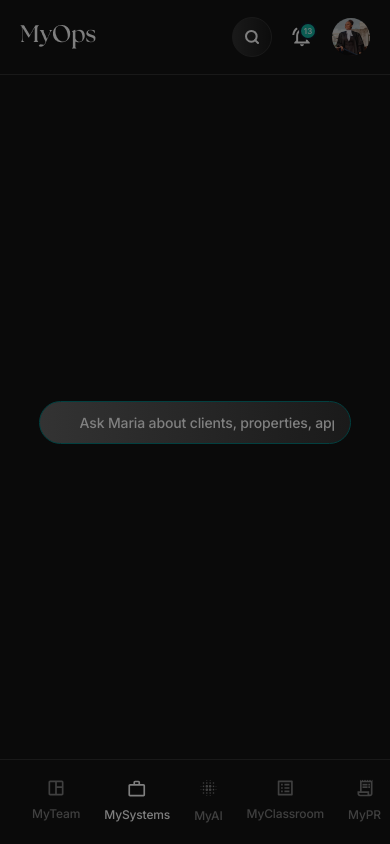
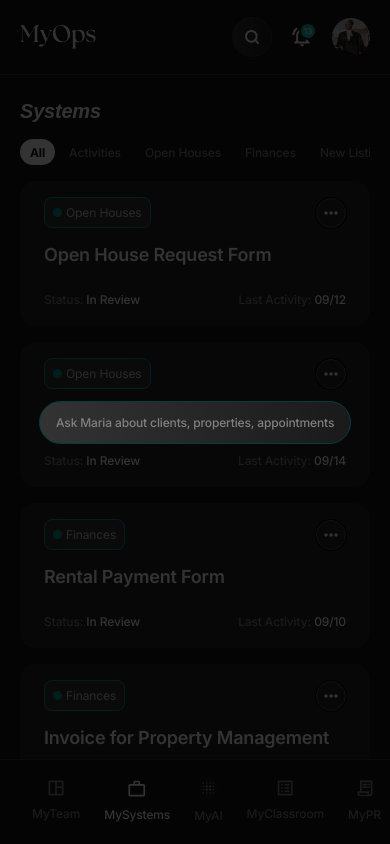
Before and after one commit to Webgenius0/atomana-react, a React (Vite) app: page /my-systems in a window 390 px wide. Both pictures are taken after a click on the button 252 px from the left and 37 px from the top of the page. Shown: the top 844 px of the page. Built offline with nearby package versions, Linux system fonts and the light colour scheme; a web font is replaced by a local one.

Commit message:
completed card responsive

```diff
--- a/src/assets/styles.css
+++ b/src/assets/styles.css
@@ -167,6 +167,15 @@ body {
 
 /* calender */
 
+.scrollbar-none {
+  -ms-overflow-style: none; /* IE and Edge */
+  scrollbar-width: none; /* Firefox */
+}
+
+.scrollbar-none::-webkit-scrollbar {
+  display: none; /* Chrome, Safari, and Opera */
+}
+
 @media screen and (max-width: 1550px) {
   .my-container {
     padding: 0 20px;
@@ -179,7 +188,7 @@ body {
   }
 
   .tab {
-    @apply py-[2.5px] px-2.5 text-center font-medium leading-[21px] tracking-[-0.12px] bg-inherit border-none cursor-pointer duration-300 ease-linear text-xs rounded-full active:scale-95 text-secondary hover:bg-light hover:text-dark;
+    @apply py-[2.5px] px-2.5 text-center font-medium leading-[21px] tracking-[-0.12px] bg-inherit border-none cursor-pointer duration-300 ease-linear text-xs rounded-full active:scale-95 text-secondary hover:bg-light hover:text-dark whitespace-nowrap;
   }
 
   .tab.active {
@@ -202,7 +211,6 @@ body {
     @apply flex flex-col md:flex-row items-center justify-center gap-[7px] text-secondary hover:text-light md:hover:text-dark hover:bg-inherit md:hover:bg-light text-[12px] sm:text-[13px] md:text-sm font-medium leading-[21px] tracking-[-0.14px] py-2 px-3 sm:px-4 rounded-full duration-300;
   }
 
-
   .nav-item:hover svg path {
     @apply fill-light md:fill-dark;
   }
--- a/src/components/DataCard.jsx
+++ b/src/components/DataCard.jsx
@@ -36,7 +36,7 @@ const DataCard = ({ data, children }) => {
       </div>
 
       {/* card-title */}
-      <h3 className="text-light text-xl font-semibold leading-[21px] tracking-[-0.2px]">
+      <h3 className="text-light text-lg sm:text-xl font-semibold leading-[21px] tracking-[-0.2px]">
         {title}
       </h3>
       {children}
--- a/src/components/Modal.jsx
+++ b/src/components/Modal.jsx
@@ -16,7 +16,7 @@ const Modal = ({ isOpen, onClose, children }) => {
 
   return (
     <div
-      className="sm:hidden fixed inset-0 bg-black bg-opacity-50 flex justify-center items-center z-50"
+      className="sm:hidden fixed inset-0 bg-black bg-opacity-80 flex justify-center items-center z-50"
       onClick={onClose}
     >
       <div className="w-[80%]" onClick={(e) => e.stopPropagation()}>
--- a/src/components/SubTabs.jsx
+++ b/src/components/SubTabs.jsx
@@ -3,7 +3,7 @@ import TabBtn from "./TabBtn";
 
 const SubTabs = ({ tabLinks }) => {
   return (
-    <div className="my-4 flex items-center justify-start gap-1">
+    <div className="my-4 flex items-center justify-start gap-1 overflow-x-auto scrollbar-none">
       {tabLinks?.map((tab, idx) => (
         <TabBtn key={idx} to={tab?.link}>
           {tab?.label}
--- a/src/components/shared/Header.jsx
+++ b/src/components/shared/Header.jsx
@@ -45,7 +45,7 @@ const Header = () => {
 
               {/* search */}
               <label className="hidden sm:flex items-center gap-2 bg-gradient-to-r from-secondPrimary to-[#1a1a1a] border border-primary rounded-full px-4 max-w-[625px] w-full focus-within:border-[#009696] focus-within:shadow-[0_0_3px] focus-within:shadow-[#009696]">
-                <LogoSquareSvg/>
+                <LogoSquareSvg />
                 <input
                   type="text"
                   className="w-full py-2.5 bg-inherit border-none outline-none text-secondary placeholder:text-secondary text-sm font-medium leading-[21px] tracking-[-0.14px]"
@@ -55,10 +55,9 @@ const Header = () => {
 
               <Modal isOpen={isModalOpen} onClose={handleCloseModal}>
                 <label className="flex items-center gap-2 bg-gradient-to-r from-secondPrimary to-[#1a1a1a] border border-primary rounded-full px-4 max-w-[625px] w-full focus-within:border-[#009696] focus-within:shadow-[0_0_3px] focus-within:shadow-[#009696]">
-                  <LogoSquareSvg />
                   <input
                     type="text"
-                    className="w-full py-2.5 bg-inherit border-none outline-none text-secondary placeholder:text-secondary text-sm font-medium leading-[21px] tracking-[-0.14px]"
+                    className="w-full py-2.5 bg-inherit border-none outline-none text-secondary placeholder:text-secondary text-xs sm:text-sm font-medium leading-[21px] tracking-[-0.14px]"
                     placeholder="Ask Maria about clients, properties, appointments, or anything else you need help with"
                   />
                 </label>
@@ -110,9 +109,9 @@ const Header = () => {
           </div>
         </div>
 
-        <div className="border-t md:border-t-0 md:border-b border-secondPrimary fixed md:static bottom-0 left-0 w-full">
+        <div className="bg-dark border-t md:border-t-0 md:border-b border-secondPrimary fixed md:static bottom-0 left-0 w-full">
           <div className="my-container">
-            <div className="flex items-center justify-between md:gap-4 py-2.5 sm:py-4">
+            <div className="flex items-center justify-between md:gap-4 py-2.5 md:py-4">
               <NavLink
                 to="/"
                 className={({ isActive }) =>
--- a/src/layouts/MainLayout.jsx
+++ b/src/layouts/MainLayout.jsx
@@ -6,7 +6,10 @@ const MainLayout = () => {
   return (
     <div>
       <Header />
-      {/* <Outlet /> */}
+
+      <div className="pb-[84px] md:pb-0">
+        <Outlet />
+      </div>
     </div>
   );
 };
--- a/src/pages/MySystems.jsx
+++ b/src/pages/MySystems.jsx
@@ -11,7 +11,7 @@ const MySystems = () => {
     <div className="grid sm:grid-cols-2 md:grid-cols-3 lg:grid-cols-4 gap-4 pb-5">
       {data?.map((item) => (
         <DataCard key={item?.id} data={item}>
-          <div className="flex items-center justify-between mt-6">
+          <div className="flex items-center gap-x-1 gap-y-[2px] flex-wrap justify-between mt-6">
             <p className="text-secondary text-xs font-medium leading-[21px] tracking-[-0.12px]">
               Status: <span className="text-light">{item.status}</span>
             </p>
```
